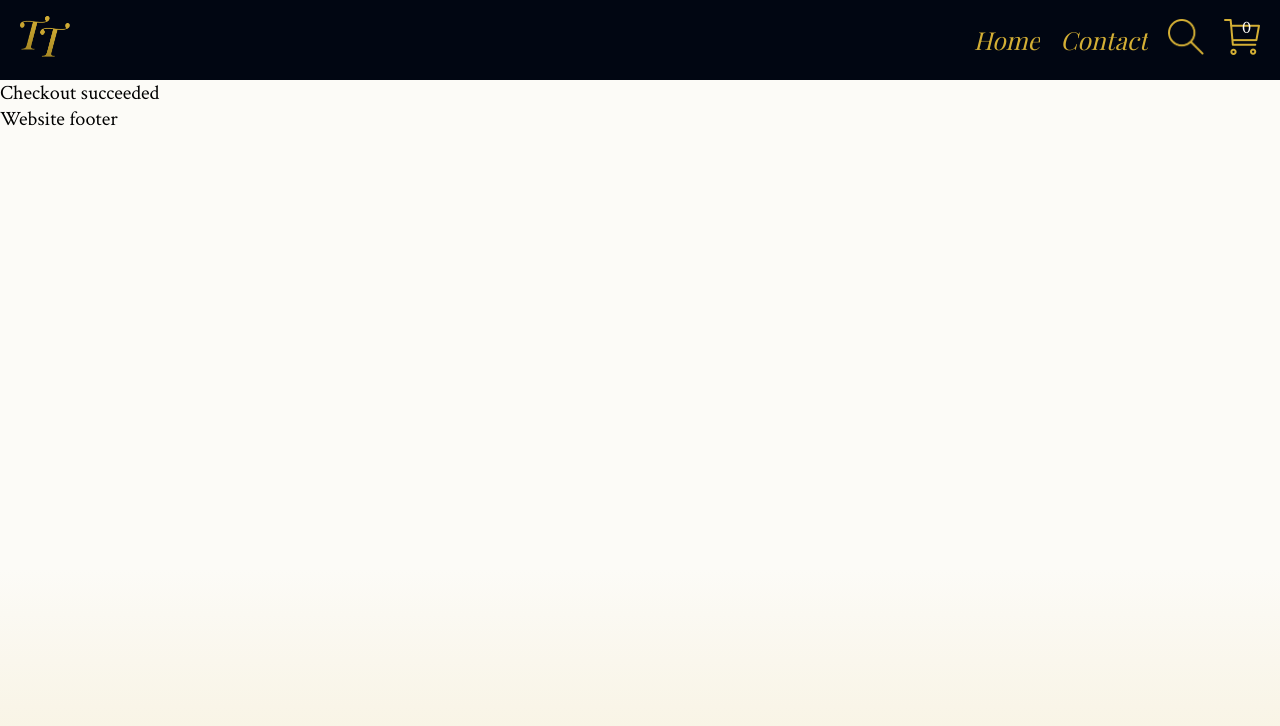
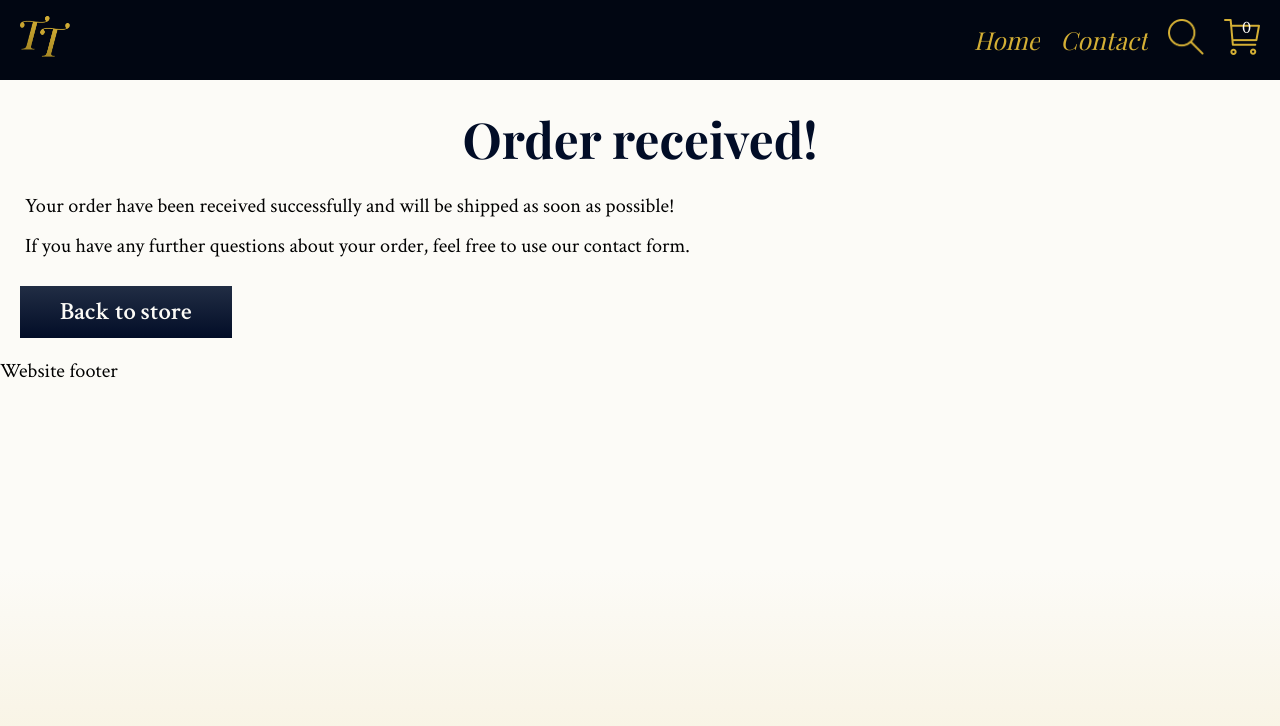
Before and after one commit to mariesaeter/noroff-jsframeworks-ca, a React (Create React App) app: page /cart/checkout-success in a window 1280 px wide. Shown: the top 726 px of the page. Built offline with nearby package versions, Linux system fonts and the light colour scheme; a web font is replaced by a local one.

Commit message:
Added content to checkout success page

```diff
--- a/src/js/components/layout/checkoutSuccess/index.jsx
+++ b/src/js/components/layout/checkoutSuccess/index.jsx
@@ -1,3 +1,20 @@
+import { Link } from "react-router-dom";
+
 export function CheckoutSuccess() {
-  return <div>Checkout succeeded</div>;
+  return (
+    <div className="m-l-20 m-r-20">
+      <h1>Order received!</h1>
+      <p>
+        Your order have been received successfully and will be shipped as soon
+        as possible!
+      </p>
+      <p>
+        If you have any further questions about your order, feel free to use our
+        contact form.
+      </p>
+      <Link to="/">
+        <button className="primary-button">Back to store</button>
+      </Link>
+    </div>
+  );
 }
--- a/src/scss/components/_buttons.scss
+++ b/src/scss/components/_buttons.scss
@@ -5,6 +5,7 @@ button {
   @extend .center-flex;
   border: none;
   font-family: "Crimson Text", Arial, Helvetica, sans-serif;
+  margin: 20px 0;
 
   &:hover {
     cursor: pointer;
--- a/src/scss/styles.css
+++ b/src/scss/styles.css
@@ -552,6 +552,7 @@ header {
 button {
   border: none;
   font-family: "Crimson Text", Arial, Helvetica, sans-serif;
+  margin: 20px 0;
 }
 
 button:hover {
@@ -1052,6 +1053,7 @@ h3 {
 
 p {
   line-height: 30px;
+  padding: 5px;
 }
 
 nav a {
--- a/src/scss/styles.scss
+++ b/src/scss/styles.scss
@@ -62,6 +62,7 @@ h3 {
 
 p {
   line-height: 30px;
+  padding: 5px;
 }
 
 nav {
```
Also changed, not shown: 1 other file (tests, documents, lock files or other folders).
